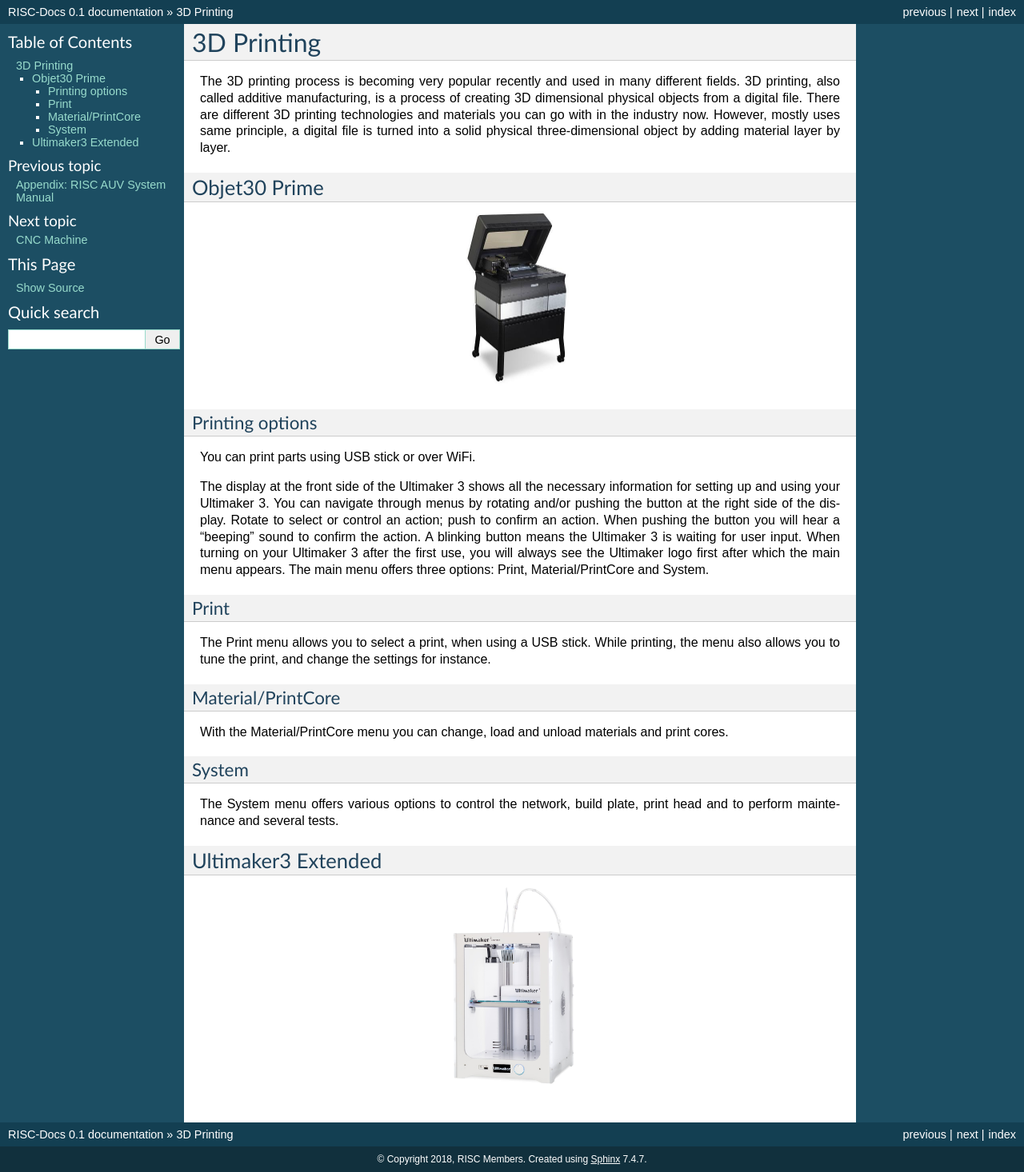
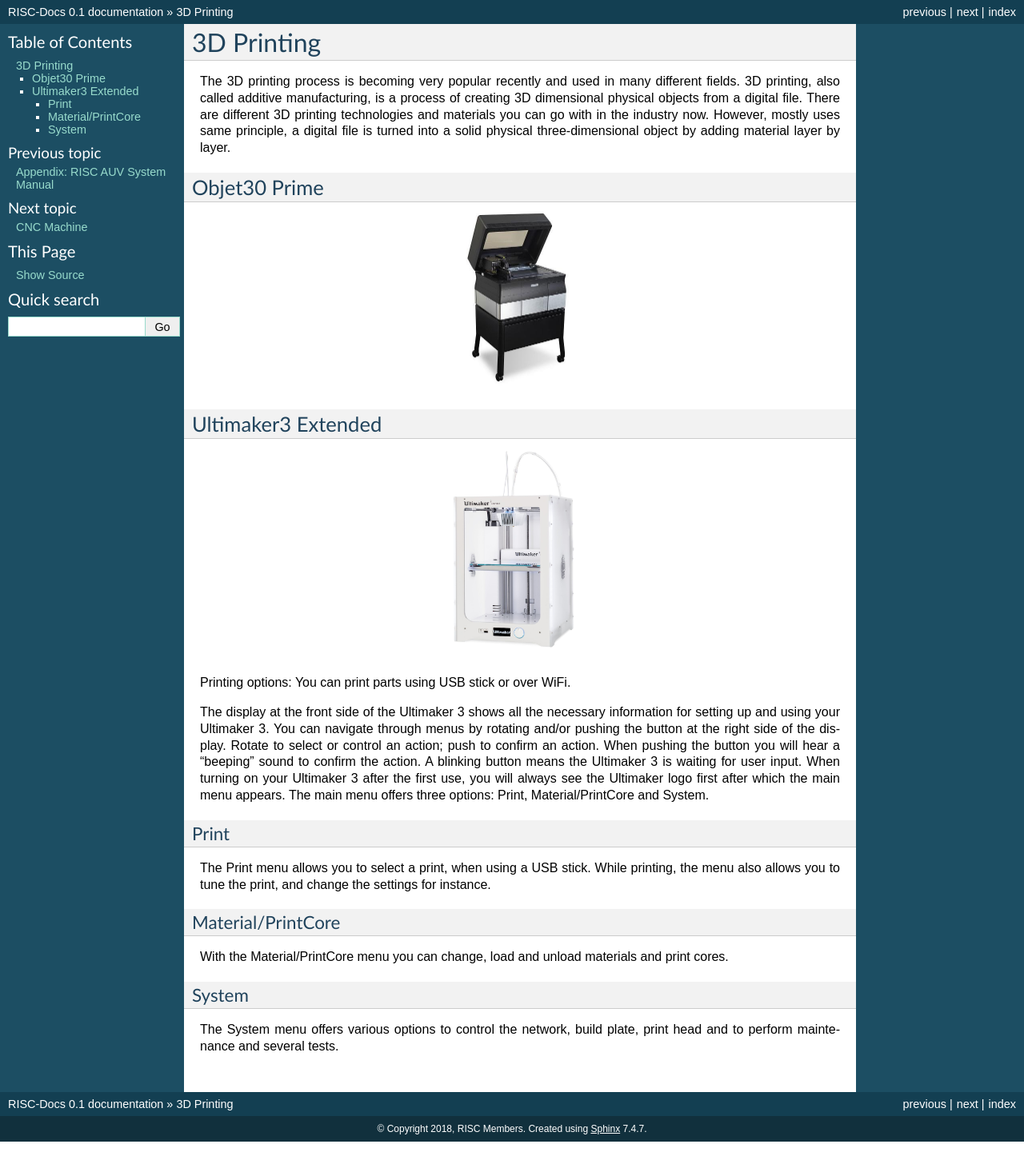
Before and after one commit to risckaust/risc-documentations, a Sphinx documentation site: the page built from docs/source/3-3d-printing.rst, in a window 1280 px wide. Shown: the whole page at 80% size. Built offline with Sphinx 7.4.7, drawn with Linux system fonts in a browser that asks for light colours; pages that are not in the unit, such as notebooks, are missing from menus; after the commit the page ends 1428 px from its top, so only the background shows below that; some of the changed lines change nothing that is shown.

Commit message:
Text added to 3D priting section

```diff
--- a/docs/source/3-3d-printing.rst
+++ b/docs/source/3-3d-printing.rst
@@ -10,9 +10,19 @@
    :scale: 50 %
    :align: center
 
-Printing options
-^^^^^
-You can print parts using USB stick or over WiFi.
+
+
+
+Ultimaker3 Extended
+-----
+
+.. image:: ../_static/ultimaker.png
+   :scale: 30 %
+   :align: center
+
+
+
+Printing options: You can print parts using USB stick or over WiFi.
 
 
 The display at the front side of the Ultimaker 3 shows all the necessary information for setting up and using your Ultimaker 3. You can navigate through menus by rotating and/or pushing the button at the right side of the display. Rotate to select or control an action; push to confirm an action. When pushing the button you will hear a “beeping” sound to confirm the action. A blinking button means the Ultimaker 3 is waiting for user input. When turning on your Ultimaker 3 after the first use, you will always see the Ultimaker logo first after which the main menu appears. The main menu offers three options: Print, Material/PrintCore and System.
@@ -31,11 +41,3 @@
 ^^^^^
 
 The System menu offers various options to control the network, build plate, print head and to perform maintenance and several tests.
-
-
-Ultimaker3 Extended
------
-
-.. image:: ../_static/ultimaker.png
-   :scale: 30 %
-   :align: center
```
